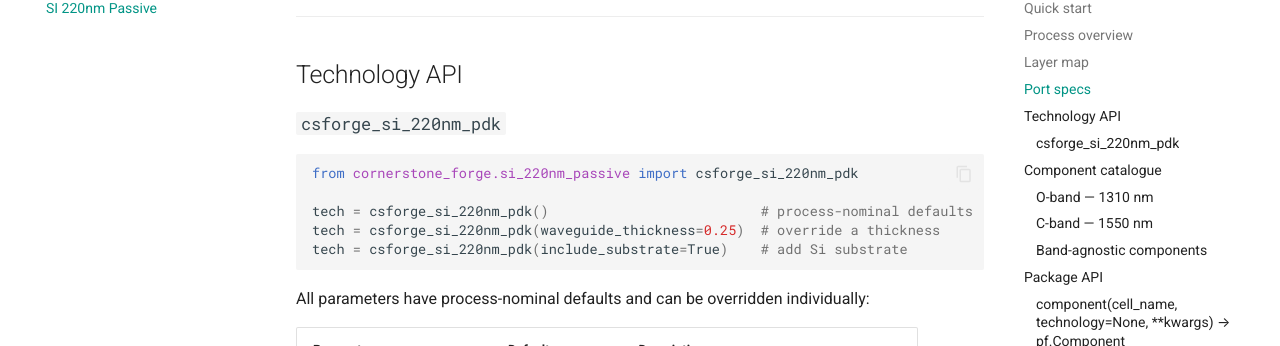
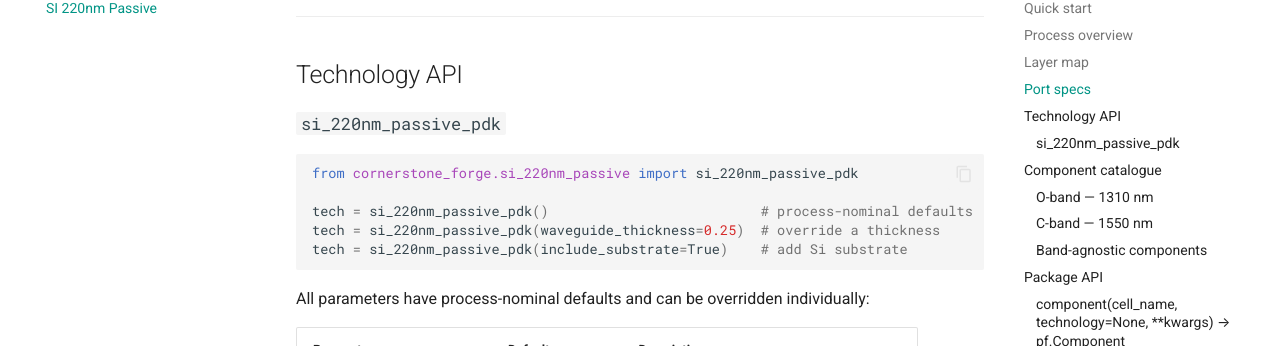
Before and after one commit to David-GERARD/cornerstone-forge, an MkDocs documentation site: the page built from docs/pdks/si_220nm_passive.md, in a window 1280 px wide and 900 px high, scrolled down 2595 px. Shown: the part 148-494 px from the top of the window. Built offline with MkDocs 1.6.1 and Material for MkDocs 9.7.7, drawn with Linux system fonts in a browser that asks for light colours; some of the changed text lies outside the part shown.

Commit message:
refactor!: rename csforge identifiers to the cornerstone-forge convention
- Rename the technology factory csforge_si_220nm_pdk() to
  si_220nm_passive_pdk(), so each PDK subpackage has a distinct factory
- Rename the technology from "csforge_si_220nm_passive" to
  "cornerstone-si_220nm_passive-forge", following the
  <foundry>-<pdk_name>-forge convention, and update the compatibility
  check in component() accordingly
- Update tests, notebooks, docs and the CI wheel smoke test

BREAKING CHANGE: csforge_si_220nm_pdk() is now si_220nm_passive_pdk() and
the technology name is now "cornerstone-si_220nm_passive-forge".

Co-Authored-By: Claude Opus 5.5 <noreply@anthropic.com>

````diff
--- a/docs/pdks/si_220nm_passive.md
+++ b/docs/pdks/si_220nm_passive.md
@@ -16,7 +16,7 @@ import photonforge as pf
 from cornerstone_forge import si_220nm_passive as pdk
 
 # Build the technology once
-tech = pdk.csforge_si_220nm_pdk()
+tech = pdk.si_220nm_passive_pdk()
 
 # Instantiate components by name, passing the technology explicitly
 wg  = pdk.component("SOI220nm_1550nm_TE_STRIP_Waveguide", technology=tech)
@@ -80,14 +80,14 @@ The SOI 220 nm passive process uses a standard Silicon-on-Insulator stack. Nomin
 
 ## Technology API
 
-### `csforge_si_220nm_pdk`
+### `si_220nm_passive_pdk`
 
 ```python
-from cornerstone_forge.si_220nm_passive import csforge_si_220nm_pdk
+from cornerstone_forge.si_220nm_passive import si_220nm_passive_pdk
 
-tech = csforge_si_220nm_pdk()                          # process-nominal defaults
-tech = csforge_si_220nm_pdk(waveguide_thickness=0.25)  # override a thickness
-tech = csforge_si_220nm_pdk(include_substrate=True)    # add Si substrate
+tech = si_220nm_passive_pdk()                          # process-nominal defaults
+tech = si_220nm_passive_pdk(waveguide_thickness=0.25)  # override a thickness
+tech = si_220nm_passive_pdk(include_substrate=True)    # add Si substrate
 ```
 
 All parameters have process-nominal defaults and can be overridden individually:
@@ -174,7 +174,7 @@ if `technology` is `None`. Issues a `RuntimeWarning` when the default technology
 name does not match the PDK.
 
 ```python
-tech = pdk.csforge_si_220nm_pdk()
+tech = pdk.si_220nm_passive_pdk()
 
 # Explicit technology (recommended)
 wg = pdk.component("SOI220nm_1550nm_TE_STRIP_Waveguide", technology=tech)
@@ -189,7 +189,7 @@ wg = pdk.component("SOI220nm_1550nm_TE_STRIP_Waveguide")
 ```python
 from cornerstone_forge import si_220nm_passive as pdk
 
-pdk.csforge_si_220nm_pdk       # parametric technology factory
+pdk.si_220nm_passive_pdk       # parametric technology factory
 pdk.components                 # dict[str, Callable] — all component factories
 pdk.component_names            # list[str] — all names (oband + cband + allband)
 pdk.oband_components           # dict[str, Callable] — O-band factories
````
Also changed, not shown: README.md (+1 -1 lines), docs/users/usage.md (+1 -1 lines), 12 other files.
